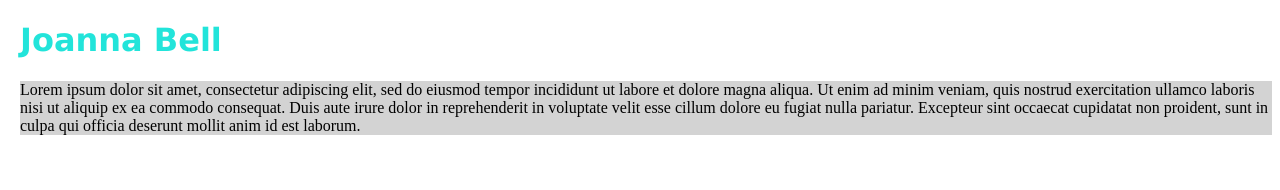
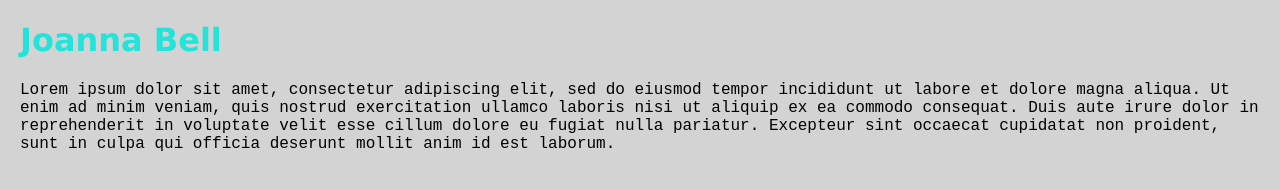
Before and after one commit to joannabell/my-first-website, a plain HTML site: page index.html in a window 1280 px wide. Drawn offline with Linux system fonts and the light colour scheme.

Commit message:
updated css

```diff
--- a/index.html
+++ b/index.html
@@ -10,7 +10,7 @@
       <h1>Joanna Bell</h1>
     </header>
     <body>
-        <p style="background-color: lightgrey;" "font-family: "font-family: "Courier New", monospace;">
+        <p style="background-color: lightgrey;" "font-family: 'Courier New', monospace;">
           Lorem ipsum dolor sit amet, consectetur adipiscing elit, sed do eiusmod tempor incididunt ut labore et dolore magna aliqua. Ut enim ad minim veniam, quis nostrud exercitation ullamco laboris nisi ut aliquip ex ea commodo consequat. Duis aute irure dolor in reprehenderit in voluptate velit esse cillum dolore eu fugiat nulla pariatur. Excepteur sint occaecat cupidatat non proident, sunt in culpa qui officia deserunt mollit anim id est laborum.
         </p>
       </body>
--- a/style.css
+++ b/style.css
@@ -4,6 +4,10 @@ header {
 }
 
 body {
-    margin-left: 20px;
-    margin-top: 10px;
+    margin: 10px 20px 20px 20px;
+    background-color: lightgrey;
 }
+
+p {
+    font-family:'Courier New', Courier, monospace
+}
```
